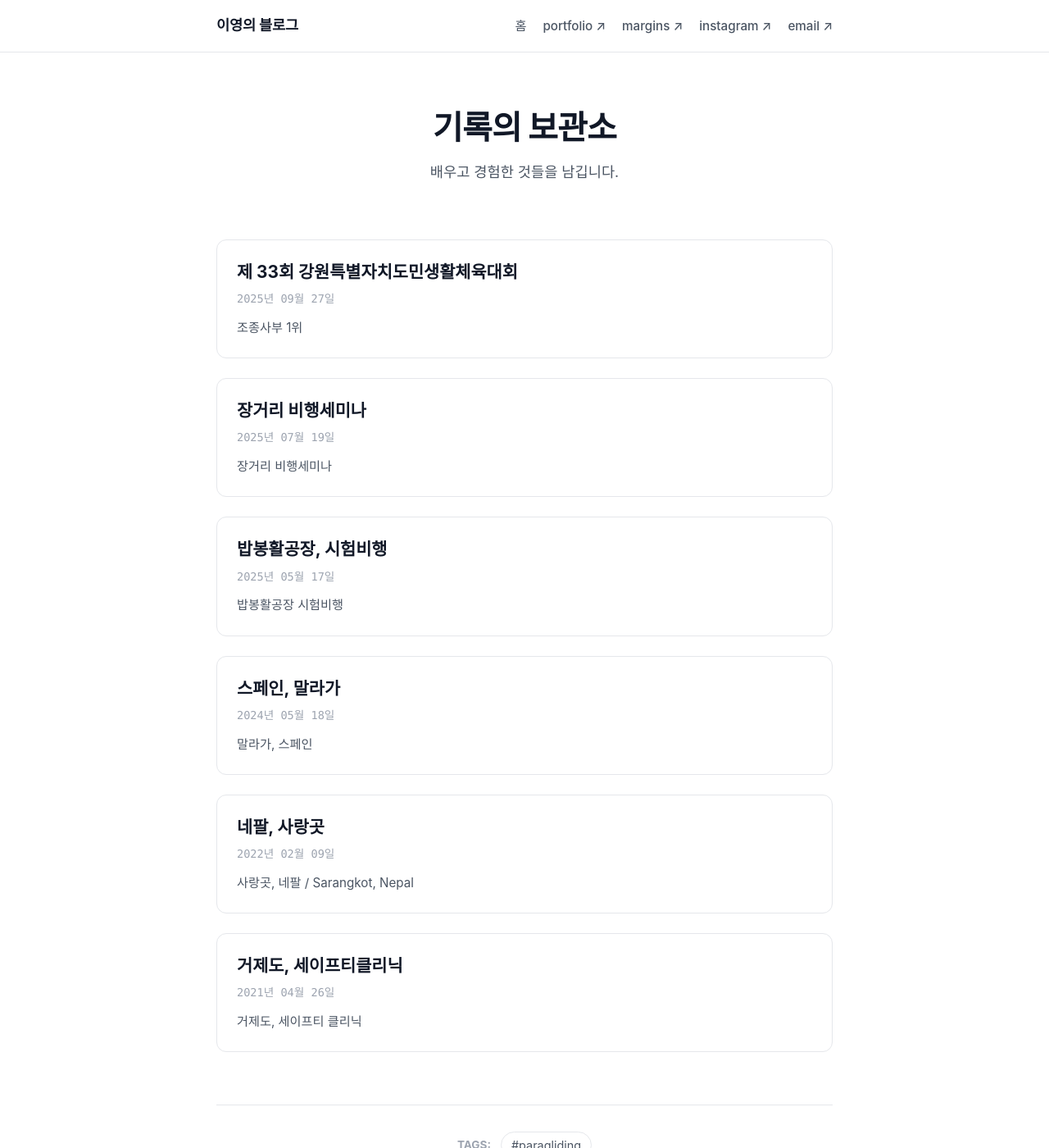
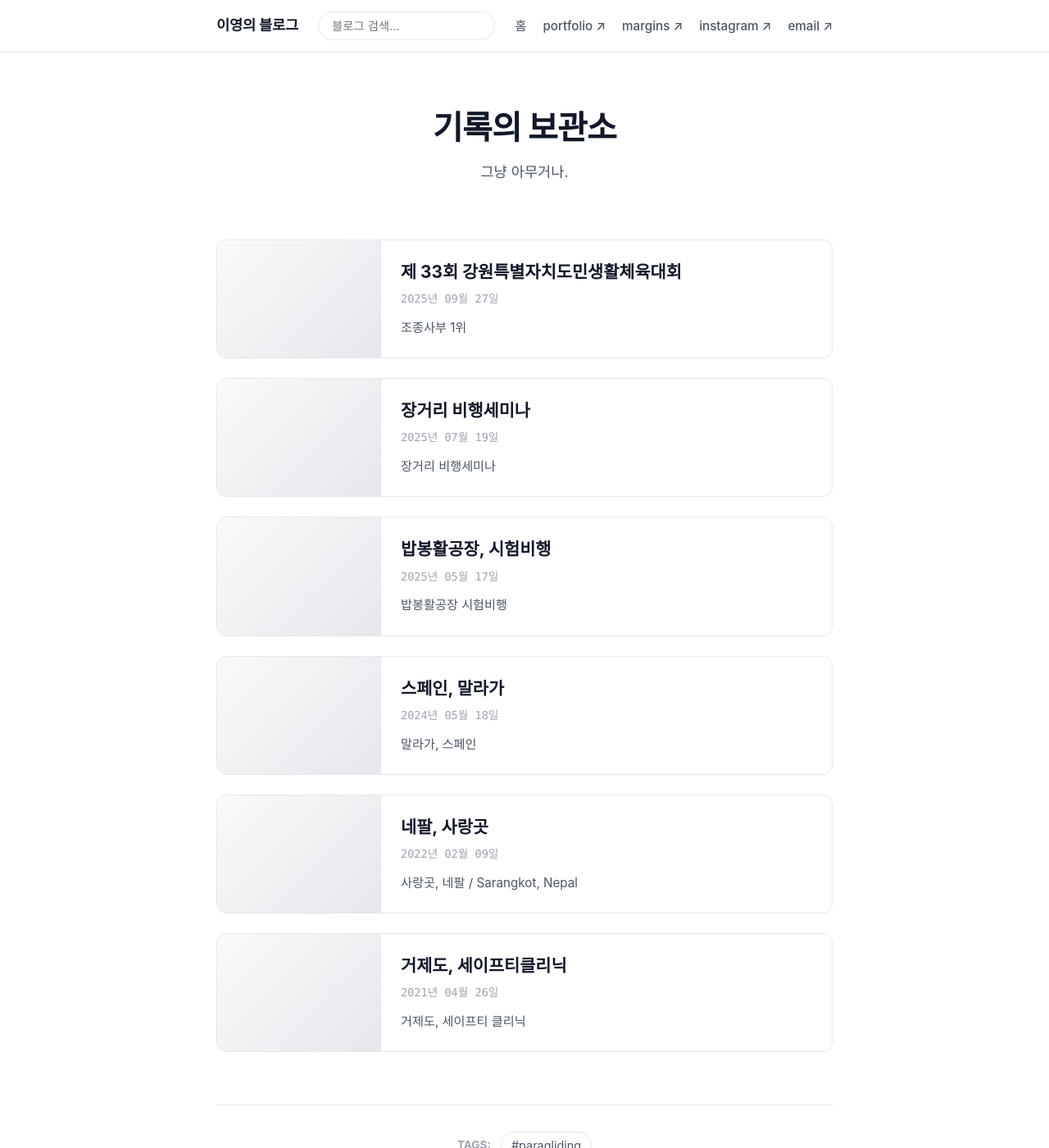
Before and after one commit to realwonbin/blog, a Jekyll site: the page built from index.html, in a window 1280 px wide and 1400 px high. Shown: the whole window at 82% size. Built offline with Jekyll 4.4.1, drawn with Linux system fonts in a browser that asks for light colours; some web fonts are replaced.

Commit message:
feat: add search, square thumbnails, and simplify media embed

```diff
--- a/_layouts/default.html
+++ b/_layouts/default.html
@@ -1,5 +1,6 @@
 <!doctype html>
 <html lang="ko">
+
 <head>
   <meta charset="utf-8" />
   <meta name="viewport" content="width=device-width, initial-scale=1" />
@@ -16,13 +19,20 @@
       <a class="site-title-link" href="{{ '/' | relative_url }}">
         <span class="site-title">이영의 블로그</span>
       </a>
+
+      <!-- Search Input Container -->
+      <div id="search-container" class="search-container">
+        <input type="text" id="search-input" placeholder="블로그 검색..." autocomplete="off">
+        <ul id="results-container" class="search-results-list"></ul>
+      </div>
+
       <nav class="site-nav">
         <ul>
           <li><a href="{{ '/' | relative_url }}">홈</a></li>
           {%- assign extern = site.data.externals | sort: 'order' -%}
           {%- for e in extern -%}
           <li>
-              <a href="{{ e.url }}" {% unless e.newtab == false %}target="_blank" rel="noopener"{% endunless %}>
+            <a href="{{ e.url }}" {% unless e.newtab==false %}target="_blank" rel="noopener" {% endunless %}>
               {{ e.label | default: e.name }} ↗
             </a>
           </li>
@@ -57,4 +67,5 @@
 
   <script defer src="{{ '/assets/app.js' | relative_url }}"></script>
 </body>
+
 </html>
--- a/assets/app.js
+++ b/assets/app.js
@@ -1,7 +1,16 @@
 // app.js
-// The new 1-column layout is fully responsive and doesn't require scroll spy or tooltip positioning scripts.
-// This file is kept intentionally blank for future script additions.
-
 document.addEventListener('DOMContentLoaded', () => {
-  console.log('Blog successfully loaded.');
+  // Initialize SimpleJekyllSearch
+  const searchInput = document.getElementById('search-input');
+  if (searchInput) {
+    SimpleJekyllSearch({
+      searchInput: searchInput,
+      resultsContainer: document.getElementById('results-container'),
+      json: '/search.json',
+      searchResultTemplate: '<li><a href="{url}">{title}</a><span class="search-date">{date}</span></li>',
+      noResultsText: '<li class="no-results">검색 결과가 없습니다.</li>',
+      limit: 10,
+      fuzzy: false
+    });
+  }
 });
--- a/assets/style.css
+++ b/assets/style.css
@@ -36,7 +36,8 @@
   box-sizing: border-box;
 }
 
-html, body {
+html,
+body {
   margin: 0;
   padding: 0;
   background-color: var(--bg-color);
@@ -106,6 +107,92 @@ a {
 }
 
 /* =========================================
+   Search UI
+   ========================================= */
+.search-container {
+  position: relative;
+  flex: 1;
+  max-width: 300px;
+  margin: 0 24px;
+}
+
+#search-input {
+  width: 100%;
+  padding: 8px 16px;
+  border-radius: 20px;
+  border: 1px solid var(--border-color);
+  background-color: var(--card-bg);
+  color: var(--text-primary);
+  font-family: inherit;
+  font-size: 0.9rem;
+  transition: border-color 0.2s ease, box-shadow 0.2s ease;
+}
+
+#search-input:focus {
+  outline: none;
+  border-color: var(--accent-color);
+  box-shadow: 0 0 0 2px rgba(37, 99, 235, 0.2);
+}
+
+.search-results-list {
+  position: absolute;
+  top: 100%;
+  left: 0;
+  right: 0;
+  background-color: var(--card-bg);
+  border: 1px solid var(--border-color);
+  border-radius: 8px;
+  margin-top: 8px;
+  padding: 0;
+  list-style: none;
+  box-shadow: 0 4px 12px rgba(0, 0, 0, 0.1);
+  max-height: 400px;
+  overflow-y: auto;
+  z-index: 1000;
+}
+
+.search-results-list:empty {
+  display: none;
+  border: none;
+}
+
+.search-results-list li {
+  border-bottom: 1px solid var(--border-color);
+}
+
+.search-results-list li:last-child {
+  border-bottom: none;
+}
+
+.search-results-list a {
+  display: block;
+  padding: 12px 16px;
+  font-size: 0.95rem;
+  font-weight: 600;
+  color: var(--text-primary);
+}
+
+.search-results-list a:hover {
+  background-color: var(--card-hover-bg);
+  color: var(--accent-color);
+}
+
+.search-date {
+  display: block;
+  font-size: 0.8rem;
+  color: var(--text-muted);
+  font-family: ui-monospace, SFMono-Regular, Menlo, Monaco, Consolas, monospace;
+  margin-top: 4px;
+}
+
+.no-results {
+  padding: 12px 16px;
+  color: var(--text-muted);
+  font-size: 0.9rem;
+  text-align: center;
+}
+
+/* =========================================
    Main Container
    ========================================= */
 .layout-single {
@@ -164,7 +251,34 @@ main[role="main"] {
   background-color: var(--card-hover-bg);
 }
 
+.post-card-layout {
+  display: flex;
+  align-items: stretch;
+}
+
+.post-card-thumb-wrapper {
+  flex: 0 0 200px;
+  max-width: 200px;
+  position: relative;
+  border-right: 1px solid var(--border-color);
+}
+
+.post-card-thumb {
+  width: 100%;
+  height: 100%;
+  object-fit: cover;
+  display: block;
+}
+
+.post-card-thumb-fallback {
+  width: 100%;
+  height: 100%;
+  background: linear-gradient(135deg, var(--card-hover-bg) 0%, var(--border-color) 100%);
+  display: block;
+}
+
 .post-card-content {
+  flex: 1;
   padding: 24px;
 }
 
@@ -246,7 +360,9 @@ main[role="main"] {
   margin-bottom: 1.5em;
 }
 
-.prose h2, .prose h3, .prose h4 {
+.prose h2,
+.prose h3,
+.prose h4 {
   color: var(--text-primary);
   margin-top: 2em;
   margin-bottom: 1em;
@@ -255,8 +371,13 @@ main[role="main"] {
   letter-spacing: -0.01em;
 }
 
-.prose h2 { font-size: 1.6rem; }
-.prose h3 { font-size: 1.3rem; }
+.prose h2 {
+  font-size: 1.6rem;
+}
+
+.prose h3 {
+  font-size: 1.3rem;
+}
 
 .prose a {
   color: var(--accent-color);
@@ -264,12 +385,21 @@ main[role="main"] {
   text-underline-offset: 2px;
 }
 
-.prose img, .prose video {
+.prose img,
+.prose video,
+.media-image,
+.media-video {
   max-width: 100%;
   height: auto;
   border-radius: 8px;
-  margin: 2em 0;
+  margin: 2em auto;
+  display: block;
   box-shadow: 0 4px 12px rgba(0, 0, 0, 0.05);
+}
+
+.media-audio {
+  width: 100%;
+  margin: 1.5em 0;
 }
 
 .prose blockquote {
@@ -348,7 +478,8 @@ main[role="main"] {
     font-size: 2rem;
   }
 
-  .page-title, .post-title {
+  .page-title,
+  .post-title {
     font-size: 1.75rem;
   }
 
--- a/index.html
+++ b/index.html
@@ -4,13 +4,21 @@ title: 홈
 ---
 <div class="home-cover">
   <h1 class="home-title">기록의 보관소</h1>
-  <p class="home-desc">배우고 경험한 것들을 남깁니다.</p>
+  <p class="home-desc">그냥 아무거나.</p>
 </div>
 
 <div class="post-list">
   {%- for post in site.posts -%}
   <article class="post-card">
     <a class="post-card-link" href="{{ post.url | relative_url }}">
+      <div class="post-card-layout">
+        <div class="post-card-thumb-wrapper">
+          {% if post.thumbnail %}
+          <img src="{{ post.thumbnail | relative_url }}" alt="Thumbnail for {{ post.title }}" class="post-card-thumb">
+          {% else %}
+          <div class="post-card-thumb-fallback"></div>
+          {% endif %}
+        </div>
         <div class="post-card-content">
           <h2 class="post-card-title">{{ post.title }}</h2>
           <div class="post-card-meta">
@@ -22,6 +30,7 @@ title: 홈
             {{ post.excerpt | strip_html | truncatewords: 25 }}
           </p>
         </div>
+      </div>
     </a>
   </article>
   {%- endfor -%}
```
Also changed, not shown: other parts of _layouts/default.html (+3 -1 lines), _includes/media.html (+16 -8 lines). Lines whose indentation alone changed are shown as unchanged.
